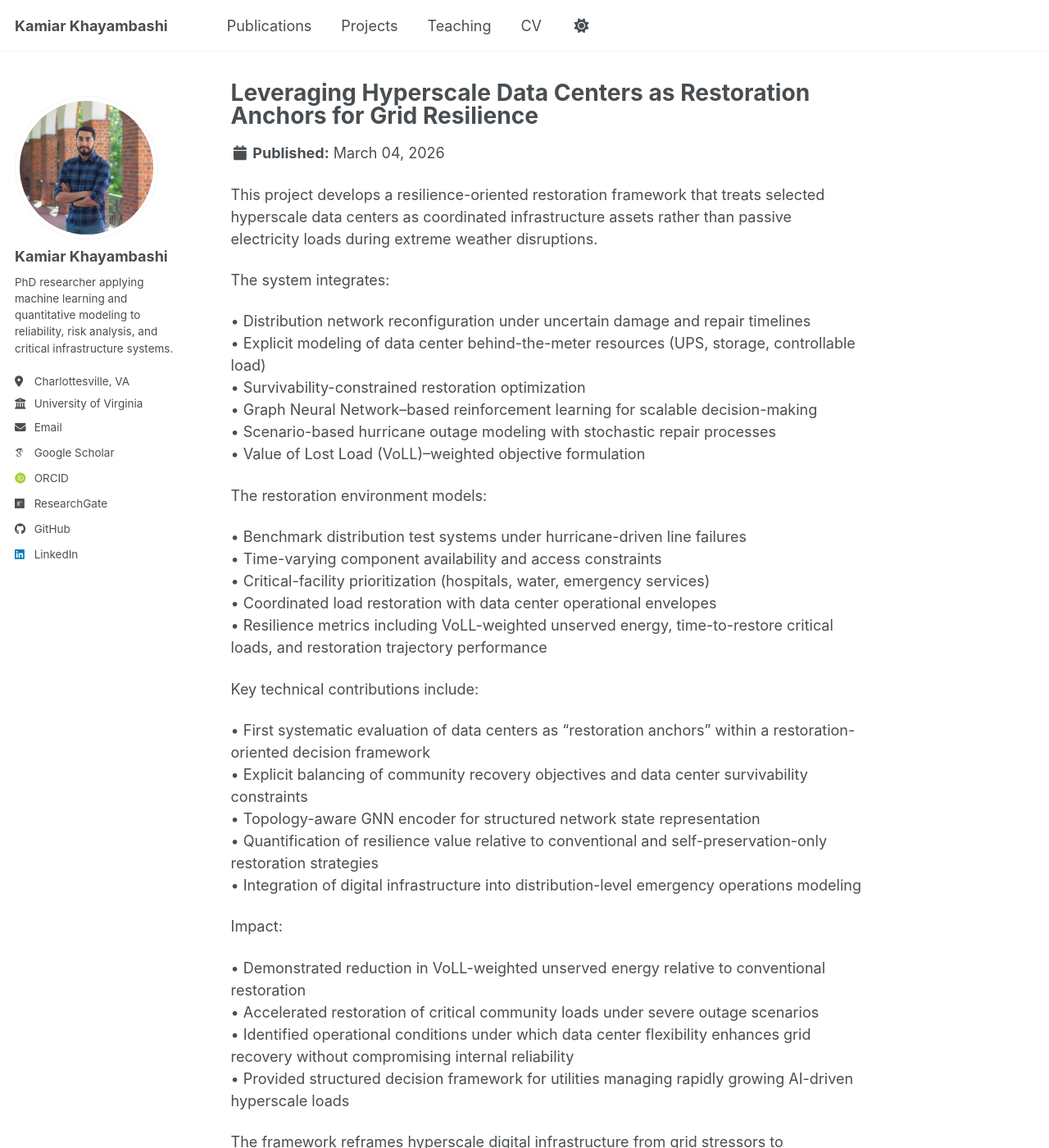
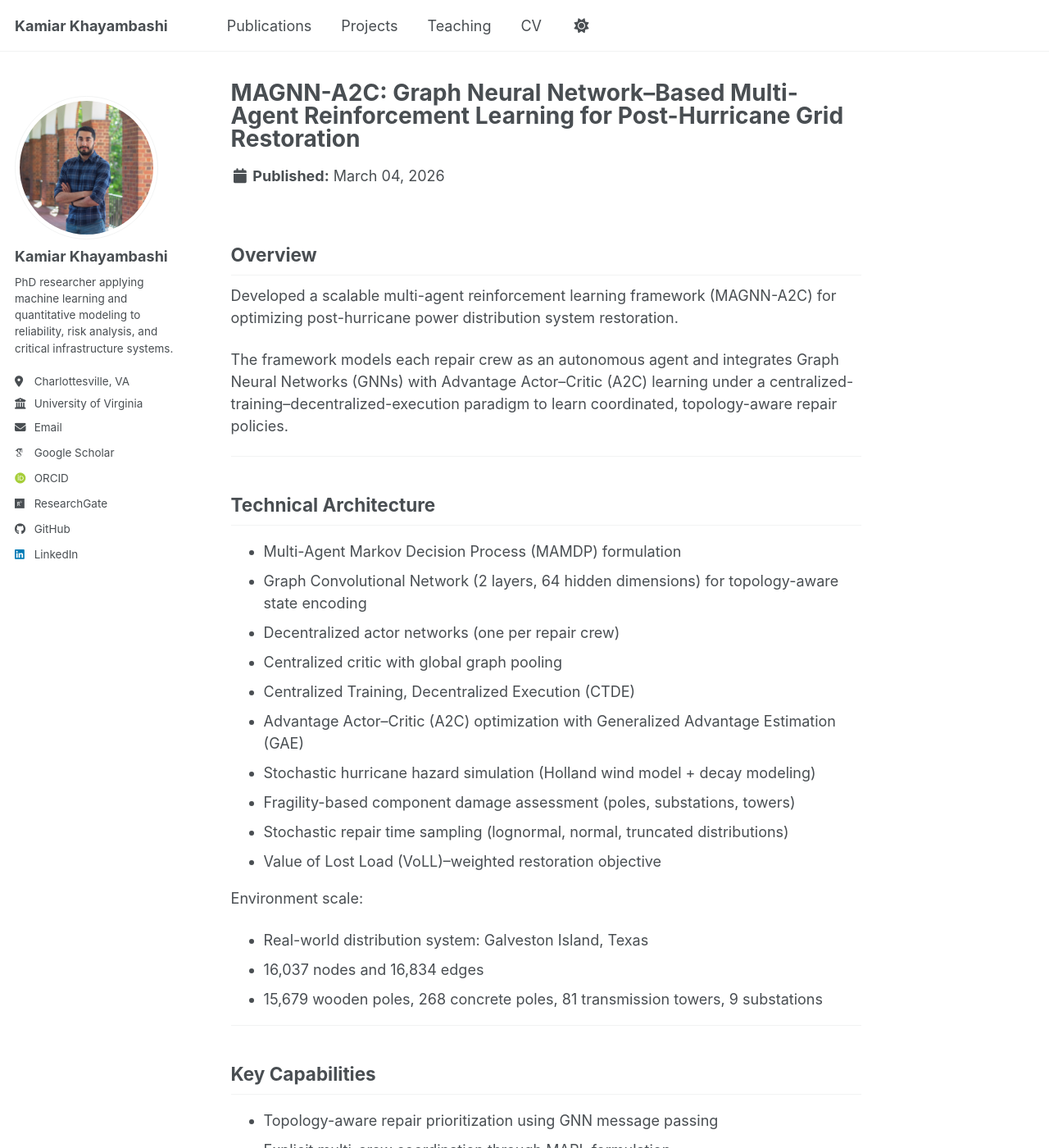
Before and after one commit to kamiarkhayam/kamiarkhayam.github.io, a Jekyll site: the page built from _portfolio/magnn-a2c-hurricane-grid.md, in a window 1280 px wide and 1400 px high. Shown: the whole window at 82% size. Built offline with Jekyll 4.4.1, drawn with Linux system fonts in a browser that asks for light colours; some web fonts are replaced; a script bundle is joined from its source files by our own code; library files that are not in the unit come from our copies; some of the changed text lies outside the part shown.

Commit message:
Update magnn-a2c-hurricane-grid.md

```diff
--- a/_portfolio/magnn-a2c-hurricane-grid.md
+++ b/_portfolio/magnn-a2c-hurricane-grid.md
@@ -1,48 +1,103 @@
 ---
-title: "Leveraging Hyperscale Data Centers as Restoration Anchors for Grid Resilience"
-collection: projects
-permalink: /project/data-center-restoration-anchors
-excerpt: "Graph Neural Network–based reinforcement learning framework for integrating hyperscale data centers into post-disaster power distribution system restoration."
+title: "MAGNN-A2C: Graph Neural Network–Based Multi-Agent Reinforcement Learning for Post-Hurricane Grid Restoration"
+collection: portfolio
+permalink: /project/magnn-a2c-hurricane-restoration
+excerpt: "Topology-aware multi-agent reinforcement learning framework for scalable, coordinated power distribution system restoration after hurricanes."
 ---
 
-This project develops a resilience-oriented restoration framework that treats selected hyperscale data centers as coordinated infrastructure assets rather than passive electricity loads during extreme weather disruptions.
+## Overview
 
-The system integrates:
+Developed a scalable multi-agent reinforcement learning framework (MAGNN-A2C) for optimizing post-hurricane power distribution system restoration.
 
-• Distribution network reconfiguration under uncertain damage and repair timelines
-• Explicit modeling of data center behind-the-meter resources (UPS, storage, controllable load)
-• Survivability-constrained restoration optimization
-• Graph Neural Network–based reinforcement learning for scalable decision-making
-• Scenario-based hurricane outage modeling with stochastic repair processes
-• Value of Lost Load (VoLL)–weighted objective formulation
+The framework models each repair crew as an autonomous agent and integrates Graph Neural Networks (GNNs) with Advantage Actor–Critic (A2C) learning under a centralized-training–decentralized-execution paradigm to learn coordinated, topology-aware repair policies.
 
-The restoration environment models:
+---
 
-• Benchmark distribution test systems under hurricane-driven line failures
-• Time-varying component availability and access constraints
-• Critical-facility prioritization (hospitals, water, emergency services)
-• Coordinated load restoration with data center operational envelopes
-• Resilience metrics including VoLL-weighted unserved energy, time-to-restore critical loads, and restoration trajectory performance
+## Technical Architecture
 
-Key technical contributions include:
+- Multi-Agent Markov Decision Process (MAMDP) formulation
+- Graph Convolutional Network (2 layers, 64 hidden dimensions) for topology-aware state encoding
+- Decentralized actor networks (one per repair crew)
+- Centralized critic with global graph pooling
+- Centralized Training, Decentralized Execution (CTDE)
+- Advantage Actor–Critic (A2C) optimization with Generalized Advantage Estimation (GAE)
+- Stochastic hurricane hazard simulation (Holland wind model + decay modeling)
+- Fragility-based component damage assessment (poles, substations, towers)
+- Stochastic repair time sampling (lognormal, normal, truncated distributions)
+- Value of Lost Load (VoLL)–weighted restoration objective
 
-• First systematic evaluation of data centers as “restoration anchors” within a restoration-oriented decision framework
-• Explicit balancing of community recovery objectives and data center survivability constraints
-• Topology-aware GNN encoder for structured network state representation
-• Quantification of resilience value relative to conventional and self-preservation-only restoration strategies
-• Integration of digital infrastructure into distribution-level emergency operations modeling
+Environment scale:
 
-Impact:
+- Real-world distribution system: Galveston Island, Texas
+- 16,037 nodes and 16,834 edges
+- 15,679 wooden poles, 268 concrete poles, 81 transmission towers, 9 substations
 
-• Demonstrated reduction in VoLL-weighted unserved energy relative to conventional restoration
-• Accelerated restoration of critical community loads under severe outage scenarios
-• Identified operational conditions under which data center flexibility enhances grid recovery without compromising internal reliability
-• Provided structured decision framework for utilities managing rapidly growing AI-driven hyperscale loads
+---
 
-The framework reframes hyperscale digital infrastructure from grid stressors to programmable resilience resources and establishes a scalable modeling approach for integrating large controllable loads into utility restoration planning.
+## Key Capabilities
+
+- Topology-aware repair prioritization using GNN message passing
+- Explicit multi-crew coordination through MARL formulation
+- Learning reusable restoration policies (train-once–deploy-many)
+- Economic-impact–aware optimization via VoLL-weighted rewards
+- Scalable restoration over large real-world distribution networks
+- Robust generalization to unseen hurricane tracks and damage patterns
+
+---
+
+## Case Study Configuration
+
+**Region:** Galveston Island, Texas
+**Hazard modeling:** Synthetic Category 3 hurricane (track + intensity), fragility-based damage
+**Evaluation horizon:** 720 hours (30 days)
+**Comparison baselines:**
+- Rule-based restoration heuristic
+- Decentralized genetic algorithm (GA)
+
+**Crew configurations tested:** 8, 10, and 12 repair crews
+
+---
+
+## Empirical Impact
+
+- 18–23% reduction in cumulative outage cost relative to baselines
+- $70–120M avoided socio-economic losses per major hurricane
+- Aurc (area under recovery curve): 0.768 vs 0.637 (rule-based) and 0.454 (GA)
+- Total unserved energy reduced to 116.9 GWh (vs 182.7 and 275 GWh)
+- Time to restore 80% load reduced to 353.9 hours (vs 356.8 and 524.7 hours)
+- Faster inference than rule-based heuristic (≈30–40 s vs 60–70 s per episode)
+
+Policy generalized successfully to:
+
+- Randomized damage realizations
+- Perturbed storm tracks (±10 km, ±5° bearing)
+- Weaker Category 2 storms
+
+Results demonstrate that topology-aware multi-agent coordination materially improves recovery speed, outage impact, and resilience metrics without increasing operational decision time.
+
+---
+
+## Engineering Deliverables
+
+- High-fidelity restoration simulation environment
+- Hurricane hazard generation and fragility-based damage pipeline
+- Multi-agent RL training framework (PyTorch + PyTorch Geometric)
+- GNN encoder with partitioned decentralized actors
+- Baseline benchmarking suite (rule-based, GA, PPO variants, encoder ablations)
+- Reproducible evaluation pipeline with resilience metric tracking
+
+---
+
+## Relevance
+
+Establishes a scalable, topology-aware decision-support framework for post-disaster grid restoration.
+
+Bridges reinforcement learning, graph representation learning, infrastructure resilience modeling, and real-world-scale distribution system operations to support utilities facing increasingly severe hurricane risk.
+
+---
 
 ## Related Publication
 
-Khayambashi, K., & Alemazkoor, N.
-Leveraging hyperscale data centers to support power system reliability and resilience.
-*In preparation.*
+Khayambashi, K., Hasnat, M. A., & Alemazkoor, N.
+A Graph Neural Network-based Multi-agent Reinforcement Learning Model for Efficient Power Distribution System Recovery After Hurricanes.
+*Reliability Engineering & System Safety (under review).*
```
